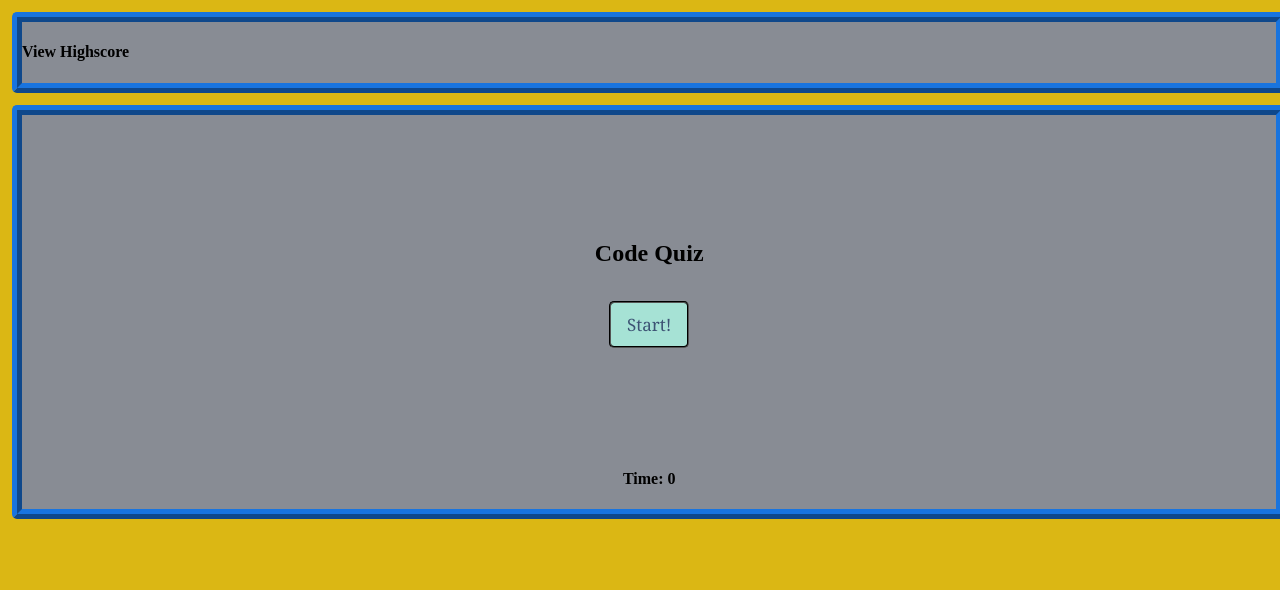
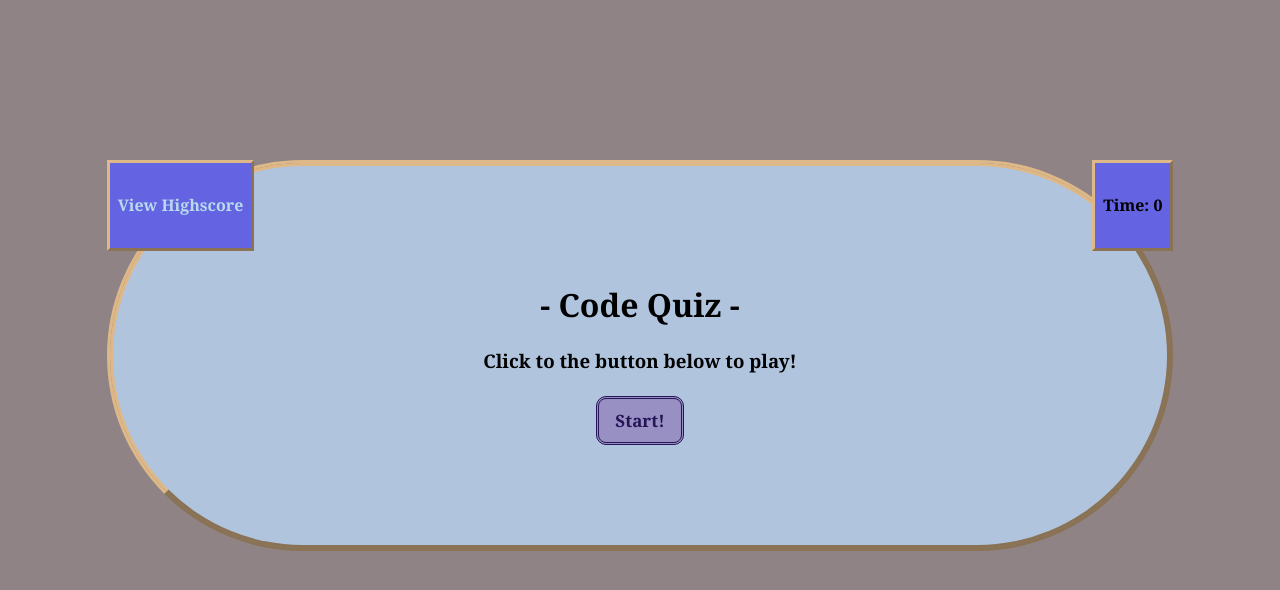
Before and after one commit to ilyublinsky/bcs-homework-assignment-4, a plain HTML site: page index.html in a window 1280 px wide. Drawn offline with Linux system fonts and the light colour scheme.

Commit message:
final styling

```diff
--- a/assets/javascript/javascript.js
+++ b/assets/javascript/javascript.js
@@ -1,39 +1,38 @@
-// Coding Questions
+//Coding questions
 var questions = [{
-    question: "What of the following options is used to return the first element within the document that is selected?"
-    options: ["addElement( )", "parseInt ( )", "querySelector ( )", "appendChild ( )"
+    title: "What of the following options is used to return the first element within the document that is selected?",
+    choices: ["addElement( )", "parseInt ( )", "querySelector ( )", "appendChild ( )"],
     answer: "querySelector( )"
 },
 {
     title: "Who created JavaScript?",
-    question: ["Brendan Eich( )", "Håkon Wium Lie( )", "Tim Berners-Lee( )", "John Resig( )"],
+    choices: ["Brendan Eich( )", "Håkon Wium Lie( )", "Tim Berners-Lee( )", "John Resig( )"],
     answer: "Brendan Eich( )"
 },
 {
-    question: "When counting the indexes in an array, what number do you start with?",
-    options: ["3( )", "1( )", "2( )", "0()"],
+    title: "When counting the indexes in an array, what number do you start with?",
+    choices: ["3( )", "1( )", "2( )", "0()"],
     answer: "0( )"
 },
 {
-    question: "Which of the following options is a boolean value?",
-    options: ["Ok( )", "function( )", "var( )", "false( )"],
+    title: "Which of the following options is a boolean value?",
+    choices: ["Ok( )", "function( )", "var( )", "false( )"],
     answer: "false( )"
 },
 {
-    question: "Which of the following is a string method?",
-    options: ["height( )", "length( )", "console.log( )", "None of the above.( )"],
+    title: "Which of the following is a string method?",
+    choices: ["height( )", "length( )", "console.log( )", "None of the above.( )"],
     answer: "length( )"
 }
 ]
 
-// Score and timer functions
-
+//Score & timer values
 var score = 0;
 var currentQuestion = -1;
 var timeLeft = 0;
 var timer;
 
-// Starts the countdown timer once user clicks the 'start' button
+//Timer initiation after clicking start button
 function start() {
 
 timeLeft = 75;
@@ -46,31 +45,32 @@ function start() {
         clearInterval(timer);
         endGame();
     }
-    }, 5000);
+}, 1000);
 
 next();
 }
 
-// Function to end game when the timer is done.
+//stops the timer to end game
 function endGame() {
 clearInterval(timer);
 
 var quizContent = `
-    <h2>Time's up!</h2>
-    <h3>You got a ` + score +  ` /100!</h3>
+<h2>Game over!</h2>
+<h3>You got a ` + score +  ` /5!</h3>
 <h3>That means you got ` + score / 20 +  ` questions correct!</h3>
-    <input type="text" id="name" placeholder="Initials">
+<input type="text" id="name" placeholder="Add your initials here!">
 <button onclick="setScore()">Set score!</button>`;
 
 document.getElementById("quizBody").innerHTML = quizContent;
 }
 
-//store the scores on local storage
+//adds on to local storage
 function setScore() {
 localStorage.setItem("highscore", score);
 localStorage.setItem("highscoreName",  document.getElementById('name').value);
 getScore();
 }
+
 
 function getScore() {
 var quizContent = `
@@ -84,12 +84,12 @@ function getScore() {
 document.getElementById("quizBody").innerHTML = quizContent;
 }
 
-//Clears score
+//clears score
 function clearScore() {
 localStorage.setItem("highscore", "");
 localStorage.setItem("highscoreName",  "");
 
-    resetQuiz();
+resetGame();
 }
 
 //reset the game
@@ -103,32 +103,35 @@ function resetGame() {
 document.getElementById("timeLeft").innerHTML = timeLeft;
 
 var quizContent = `
-    <h2>
-        Code Quiz
-    </h2>
+<h1>
+     - Code Quiz -
+</h1>
+<h3>
+    Click to the button below to play!
+</h3>
 <button onclick="start()">Start!</button>`;
 
 document.getElementById("quizBody").innerHTML = quizContent;
 }
 
-//Time deducted if answer is wrong
-function incorrectResponse() {
-    timeLeft -= 15;
+//deducts 5 seconds for every incorrect response
+function incorrect() {
+timeLeft -= 5;
 next();
 }
 
-//Add 5 points for every answer that is correct
-function correctResponse() {
+//adds 5 points to each correct answer
+function correct() {
 score += 5;
 next();
 }
 
-// Moving through the series of questions.
+//Series of questions asked
 function next() {
 currentQuestion++;
 
 if (currentQuestion > questions.length - 1) {
-        endQuiz();
+    endGame();
     return;
 }
 
--- a/assets/style/style.css
+++ b/assets/style/style.css
@@ -1,67 +1,85 @@
-body {
-    background-color: rgb(219, 183, 20);
+/* nav bar */
+.right {
+    float: right;
+    flex-flow: wrap;
+    background-color:  rgb(100, 100, 226);
+    border: burlywood;
+    border-style: outset;
+}
+
+.left {
+    float: left;
+    flex-flow: wrap;
+    background-color: rgb(100, 100, 226);
+    border: burlywood;
+    border-style: outset;
+}
+
+#nav {
+    display: block;
+    background-color: rgb(103, 140, 165);
     display: inline-block;
     width: 98vw;
+    border: 3px solid #4b24b8;
     border-radius: 5px;
     margin: 6px;
+    opacity: 90%;
 }
 
-#card-header {
-    background-color: rgb(136, 140, 148);
-    display: inline-block;
-    flex-flow: center;
-    align-content: center;
-    width: 98vw;
-    border: 3px #1874df;
-    border-style: ridge;
-    border-width: 10px;
-    border-radius: 5px;
-    margin: 6px;
-}
+/* body */
 
-#card-body {
-    background-color: rgb(136, 140, 148);
-    display: inline-block;
-    float: left;
-    flex-flow: row;
-    width: 98vw;
-    border: 3px #1874df;
-    border-style: ridge;
-    border-width: 10px;
-    border-radius: 5px;
-    margin: 6px;
+body {
+    margin-top: 120pt;
+    margin-bottom: 10rem;
+    margin-left: 80pt;
+    margin-right: 80pt;
+    font-family: Cambria, Georgia;
+    background-color: #8f8386;
+    cursor: grab;
 }
 
 #quizBody {
     text-align: center;
+    background-color: lightsteelblue;
     padding: 12vh;
+    text-shadow: blanchedalmond;
+    border: burlywood;
+    border-style: outset;
+    border-radius: 700pt;
 }
 
-h2  {
+h4 {
     padding: 10px 8px 10px 8px;
 }
 
 a {
     text-decoration: none;
-    color: black;
+    font-family: Cambria, Georgia; ;
+    color: rgb(184, 219, 235);
 }
 
 button {
-    border-style: groove;
-    border-radius: 30%;
-    background-color: #a6e2d5;
-    color: rgb(61, 83, 116);
-    border-radius: 5px;
+    border: none;
+    background-color: #9890c2;
+    color: rgb(38, 20, 88);
+    border-radius: 10px;
+    border-style: double;
     padding: 10px 16px 10px 16px;
     font-size: 17px;
-    font-family: Cambria;
+    font-family: Cambria, Georgia;
+    font-weight: bolder;
     margin: 4px;
 }
 
 button:hover {
     transition-duration: 0.4s;
-    background-color: #ff80a4;
+    background-color: #80ffe3;
+    cursor: grabbing;
 }
 
 #quiz {
     text-align: center;
+    text-shadow: blanchedalmond;
+    border: burlywood;
+    border-style: outset;
+    border-radius: 700pt;
--- a/index.html
+++ b/index.html
@@ -6,30 +6,28 @@
     <meta name="viewport" content="width=device-width, initial-scale=1.0">
     <title>Code Quiz</title>
     <link rel="stylesheet" href="/assets/style/style.css">
-    <link rel="stylesheet" href="/assets/javascript/javascript.js">
 </head>
 <body>
-    <card id="card-header">
-        <!-- view scores link on the top left of nav bar-->
-        <header class="header" style="display: block">
+    <div id="nav ">
+        <div class="left">
             <a onclick="getScore()" href="#"><h4 >View Highscore</h4></a>
-        </header>
-        </card>
+        </div>
+        <div class="right">
+            <h4>Time: <span id="timeLeft">0</span></h4>
+        </div>
     </div>
-    <!--main body of quiz-->
-    <card id="card-body">
     <div id="quiz">
         <div id="quizBody">
-            <h2>
-                Code Quiz
-            </h2>
+            <h1><strong>
+                - Code Quiz -
+                </strong>
+            </h1>
+            <h3>
+                Click to the button below to play!
+            </h3>
             <button onclick="start()">Start!</button>
         </div>
-        <!-- countdown timer on the top right of nav bar-->
-        <footer class="footer">
-            <h4>Time: <span id="timeLeft">0</span></h4>
-        </footer>
-        </div>
     </div>
+    <script src="/assets/javascript/javascript.js"></script>
 </body>
 </html>
```
Lines whose indentation alone changed are shown as unchanged.
